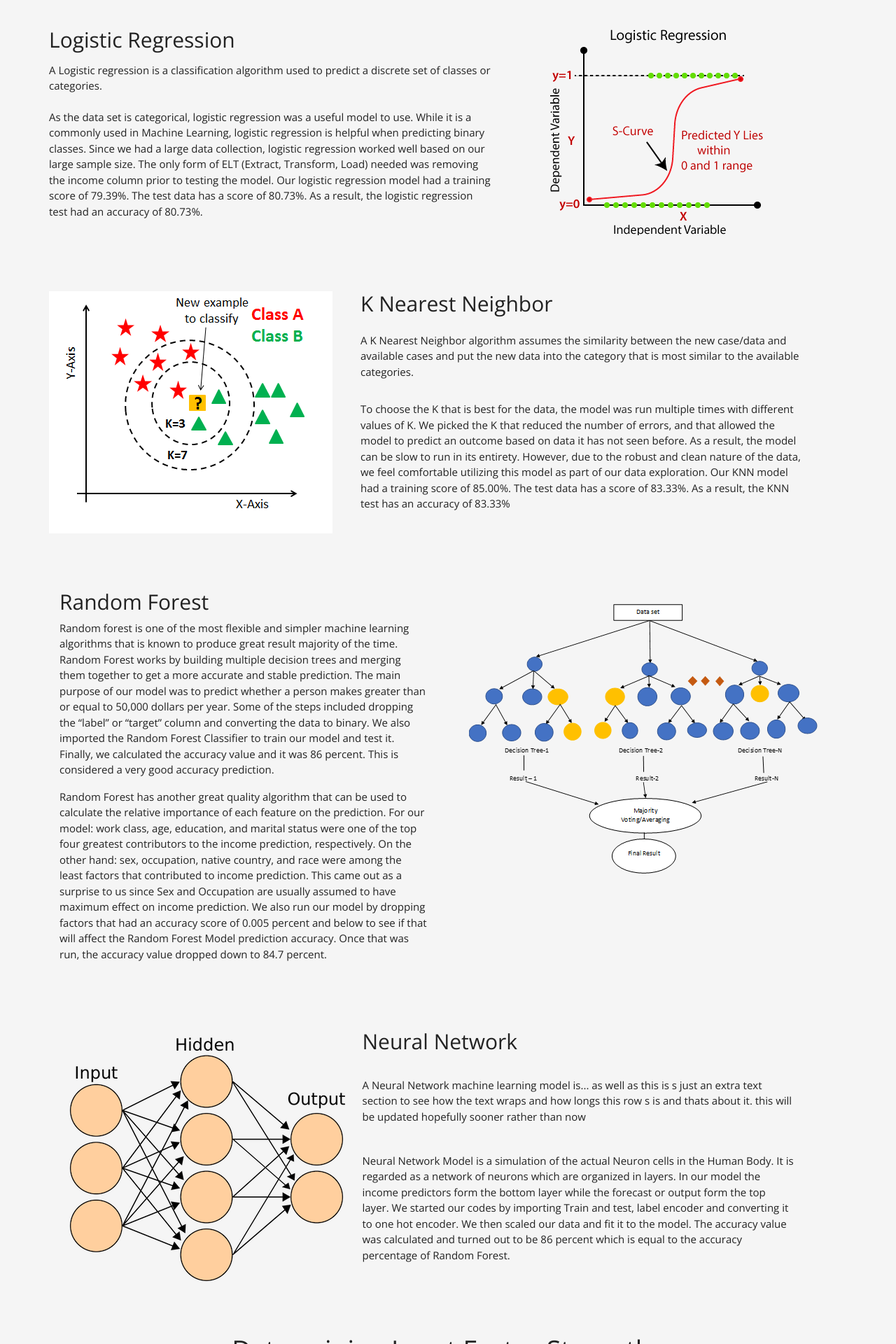
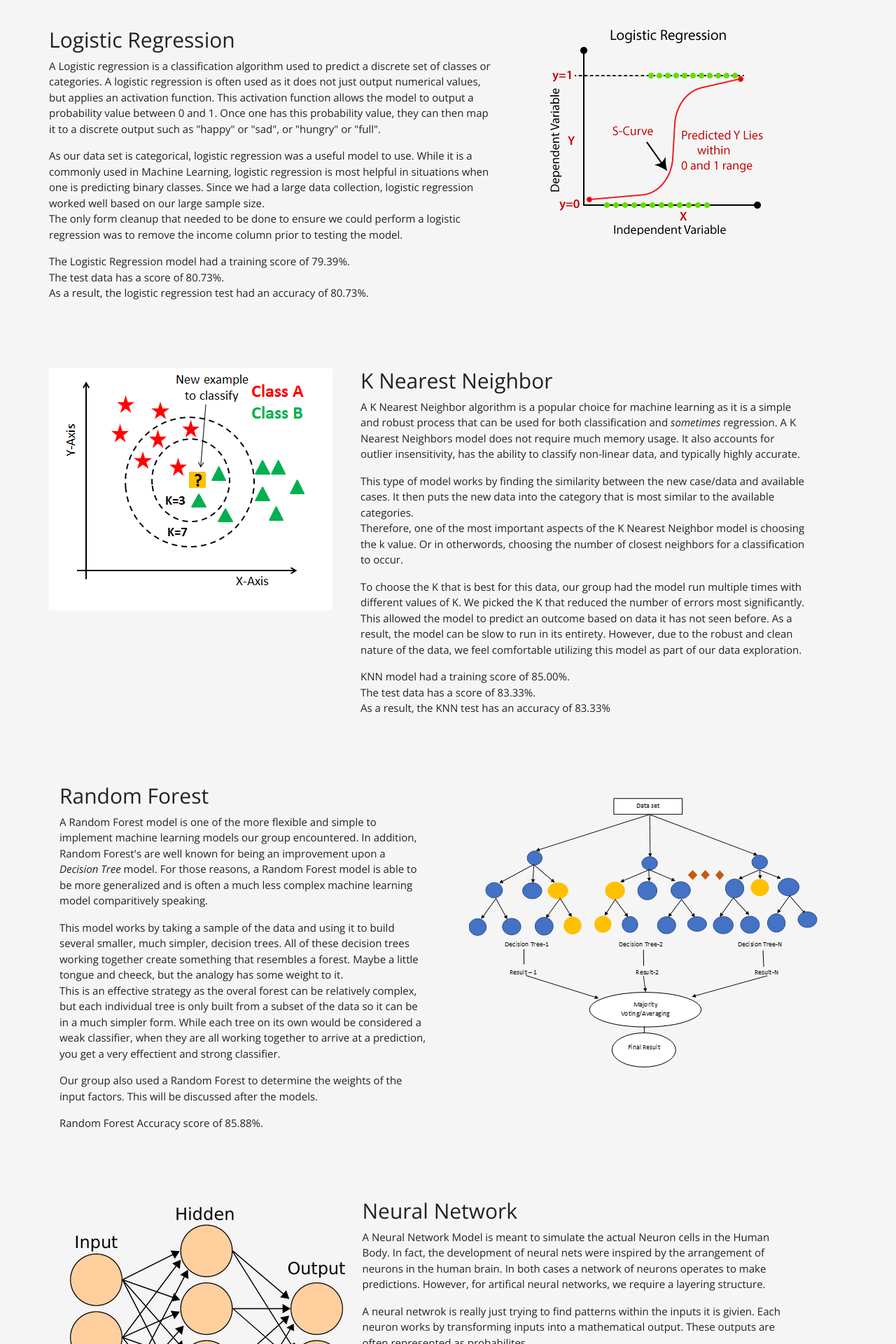
Before and after one commit to NoahLeVoir/income_prediction, a Flask app: page / in a window 1280 px wide. Shown: the part 476-2396 px from the top of the page at 70% size. Run offline with Flask 2, Linux system fonts and the light colour scheme; some libraries are stand-ins or nearby versions.

Commit message:
Final Webpage layout updates

```diff
--- a/static/css/style.css
+++ b/static/css/style.css
@@ -20,6 +20,14 @@
 .right-adjust {
   margin-left: 50px;
   padding-left: 10px;
+  padding-right: 5px;
+}
+
+/* Push to the right */
+.right-adjust-sm {
+  object-fit: scale-down;
+  margin-left: 25px;
+  padding-left: 5px;
   padding-right: 5px;
 }
 
--- a/templates/index.html
+++ b/templates/index.html
@@ -55,8 +55,12 @@
     <div class="row">
       <div class="col-md-7 row">
         <h2 class="text-center">Logistic Regression</h2>
-        <p>A Logistic regression is a classification algorithm used to predict a discrete set of classes or categories.</p>
-        <p>As the data set is categorical, logistic regression was a useful model to use. While it is a commonly used in Machine Learning, logistic regression is helpful when predicting binary classes. Since we had a large data collection, logistic regression worked well based on our large sample size. The only form of ELT (Extract, Transform, Load) needed was removing the income column prior to testing the model. Our logistic regression model had a training score of 79.39%. The test data has a score of 80.73%. As a result, the logistic regression test had an accuracy of 80.73%.</p>
+        <p>A Logistic regression is a classification algorithm used to predict a discrete set of classes or categories. A logistic regression is often used as it does not just output numerical values, but applies an activation function. This activation function allows the model to output a probability value between 0 and 1. Once one has this probability value, they can then map it to a discrete output such as "happy" or "sad", or "hungry" or "full".</p>
+        <p>As our data set is categorical, logistic regression was a useful model to use. While it is a commonly used in Machine Learning, logistic regression is most helpful in situations when one is predicting binary classes. Since we had a large data collection, logistic regression worked well based on our large sample size.<br>
+          The only form cleanup that needed to be done to ensure we could perform a logistic regression was to remove the income column prior to testing the model.</p>
+        <p>The Logistic Regression model had a training score of 79.39%.<br>
+          The test data has a score of 80.73%.<br>
+          As a result, the logistic regression test had an accuracy of 80.73%.</p>
       </div>
       <!-- Image -->
       <div class="col-md-5 row">
@@ -77,8 +81,13 @@
       </div>
       <div class="col-md-7 row">
         <h2>K Nearest Neighbor</h2>
-        <p>A K Nearest Neighbor algorithm assumes the similarity between the new case/data and available cases and put the new data into the category that is most similar to the available categories.</p>
-        <p>To choose the K that is best for the data, the model was run multiple times with different values of K. We picked the K that reduced the number of errors, and that allowed the model to predict an outcome based on data it has not seen before. As a result, the model can be slow to run in its entirety. However, due to the robust and clean nature of the data, we feel comfortable utilizing this model as part of our data exploration. Our KNN model had a training score of  85.00%. The test data has a score of 83.33%. As a result, the KNN test has an accuracy of 83.33%</p>
+        <p>A K Nearest Neighbor algorithm is a popular choice for machine learning as it is a simple and robust process that can be used for both classification and <i>sometimes</i> regression. A K Nearest Neighbors model does not require much memory usage. It also accounts for outlier insensitivity, has the ability to classify non-linear data, and typically highly accurate.</p>
+        <p>This type of model works by finding the similarity between the new case/data and available cases. It then puts the new data into the category that is most similar to the available categories.<br>
+          Therefore, one of the most important aspects of the K Nearest Neighbor model is choosing the k value. Or in otherwords, choosing the number of closest neighbors for a classification to occur.</p>
+        <p>To choose the K that is best for this data, our group had the model run multiple times with different values of K. We picked the K that reduced the number of errors most significantly. This allowed the model to predict an outcome based on data it has not seen before. As a result, the model can be slow to run in its entirety. However, due to the robust and clean nature of the data, we feel comfortable utilizing this model as part of our data exploration.</p>
+        <p>KNN model had a training score of  85.00%.<br>
+          The test data has a score of 83.33%.<br>
+          As a result, the KNN test has an accuracy of 83.33%</p>
       </div>
     </div>
 
@@ -88,8 +97,11 @@
     <div class="row">
       <div class="col-md-6 row">
         <h2>Random Forest</h2>
-        <p>Random forest is one of the most flexible and simpler machine learning algorithms that is known to produce great result majority of the time. Random Forest works by building multiple decision trees and merging them together to get a more accurate and stable prediction.  The main purpose of our model was to predict whether a person makes greater than or equal to 50,000 dollars per year. Some of the steps included dropping the “label” or “target” column and converting the data to binary. We also imported the Random Forest Classifier to train our model and test it. Finally, we calculated the accuracy value and it was 86 percent. This is considered a very good accuracy prediction.</p>
-        <p>Random Forest has another great quality algorithm that can be used to calculate the relative importance of each feature on the prediction. For our model: work class, age, education, and marital status were one of the top four greatest contributors to the income prediction, respectively. On the other hand: sex, occupation, native country, and race were among the least factors that contributed to income prediction. This came out as a surprise to us since Sex and Occupation are usually assumed to have maximum effect on income prediction. We also run our model by dropping factors that had an accuracy score of 0.005 percent and below to see if that will affect the Random Forest Model prediction accuracy. Once that was run, the accuracy value dropped down to 84.7 percent.</p>
+        <p>A Random Forest model is one of the more flexible and simple to implement machine learning models our group encountered. In addition, Random Forest's are well known for being an improvement upon a <i>Decision Tree</i> model. For those reasons, a Random Forest model is able to be more generalized and is often a much less complex machine learning model comparitively speaking.</p>
+        <p>This model works by taking a sample of the data and using it to build several smaller, much simpler, decision trees. All of these decision trees working together create something that resembles a forest. Maybe a little tongue and cheeck, but the analogy has some weight to it.<br>
+          This is an effective strategy as the overal forest can be relatively complex, but each individual tree is only built from a subset of the data so it can be in a much simpler form. While each tree on its own would be considered a weak classifier, when they are all working together to arrive at a prediction, you get a very effectient and strong classifier.</p>
+        <p>Our group also used a Random Forest to determine the weights of the input factors. This will be discussed after the models.</p>
+        <p>Random Forest Accuracy score of  85.88%.</p>
       </div>
       <!-- Image -->
       <div class="col-md-6 row">
@@ -110,8 +122,14 @@
       </div>
       <div class="col-md-7 row">
         <h2>Neural Network</h2>
-        <p>A Neural Network machine learning model is... as well as this is s just an extra text section to see how the text wraps and how longs this row s is and thats about it. this will be updated hopefully sooner rather than now</p>
-        <p>Neural Network Model is a simulation of the actual Neuron cells in the Human Body. It is regarded as a network of neurons which are organized in layers. In our model the income predictors form the bottom layer while the forecast or output form the top layer. We started our codes by importing Train and test, label encoder and converting it to one hot encoder. We then scaled our data and fit it to the model. The accuracy value was calculated and turned out to be 86 percent which is equal to the accuracy percentage of Random Forest.</p>
+        <p>A Neural Network Model is meant to simulate the actual Neuron cells in the Human Body. In fact, the development of neural nets were inspired by the arrangement of neurons in the human brain. In both cases a network of neurons operates to make predictions. However, for artifical neural networks, we require a layering structure.</p>
+        <p>A neural netwrok is really just trying to find patterns within the inputs it is givien. Each neuron works by transforming inputs into a mathematical output. These outputs are often represented as probabilites.<br>
+          For instance, a neural networks will return a result such as "80% likely to be yes" and "20% likely to be no".</p>
+        <p>A model can be trained through something known as forward propagation. This is the process of feeding the neural network a ton of inputs and having it compare the outputs to a known label.<br>
+          As the model continues to run, the error of the output probability is fed through backward propagation. This allows the network to update each neurons weight and results in a more accurate prediction.<br>
+          Once a network is properly trained, it can then look at a new set of data or a new input, and predict an outcome with high levels of accuracy.</p>
+        <p>For our model, the income predictors form the bottom layer while the forecast or output form the top layer. We started by importing train and test, label encoder and converting it to one hot encoder.<br>We then scaled our data and fit it to the model.</p>
+        <p>Neural Network Accuracy score of 86.04%</p>
       </div>
     </div>
 
@@ -126,15 +144,21 @@
     <div class="row">
       <!-- Image -->
       <div class="col-md-4 row">
-        <p>For additional analysis, our team was interested to see the overall strengths of each input variable. We wanted to see if any variable had more of an effect on the overall prediction than another.<br>
+        <p><br>For additional analysis, our team was interested to see the overall strengths of each input variable. We wanted to see if any variable had more of an effect on the overall prediction than another.<br>
           As can be seen in the graph to the right, of the 14 determinating factors in our dataset there are 5 that have more significant of an impact to the final prediction.<br>
           The graph was created during the random forest model test and used imported <i>sklearn</i> functionality in association with <i>pandas</i> to determine the inputs importnace and priority percentage as they pertain to the accuracy of an overall income prediction. </p>
-        <p>ADD MORE ANALYSIS OR CONFUSION MATRIX explanation......</p>
       </div>
       <div class="col-md-8 row">
         <div class="text-center">
           <img src="/static/css/Images/prediction_factors.png" class="img-responsive" alt="">
         </div>
+      </div>
+    </div>
+
+    <div class="row">
+      <div class="col-md-12 text-center">
+        <p>For our model: work class, age, education, and marital status were one of the top four greatest contributors to the income prediction, respectively. On the other hand: sex, occupation, native country, and race were among the least factors that contributed to income prediction.<br>
+          This came out as a surprise to us since Sex and Occupation are usually assumed to have a large effect on ones' income.</p>
       </div>
     </div>
 
@@ -149,21 +173,25 @@
     <div>
       <div class="text-center">
         <p>As seen in the graph below, all of the chosen models performed well in comparison to one another. A net of <i>2.57</i> percentage points seperates the range of accuracy scores across the four models. The final accuracy scores of each model are as follows:</p>
-        <p>Regression: 80.73%   |   K Nearest Neighbor: 83.33%<br>
+        <p>Logistic Regression: 80.73%   |   K Nearest Neighbor: 83.33%<br>
           Random Forest: 85.88%   |   Neural Network: 86.04%</p>
-        <img class="image-center space-adjust" src="/static/css/Images/model_comparison.png" class="space-adjust img-responsive" alt=""></img>
-        <p>For this reason it is difficult to pick one model as a clear winner over another. When the accuracy levels are so close to one another, other factors such as the models efficiency or accessibilty for further research start to become larger factors than just the overall accuracy of the model. For this reason, our team decided that the model that made the most sense to build our live predication demo with would be the <i>Random Forest</i> model.</p>
+
       </div>
     </div>
 
-      <!-- Final Analysis Write Up -->
-  <div>
-    <div class="text-center">
-      <h2>Want to try it out yourself?</h2>
-      <p>One of the most exciting parts of this project is coming out of it with an interactive demo that anyone can try. If you want to interact with the model that we found to be the best predictor of our dataset follow the link below or click on the <i>Income Predictor</i> tab at the top of the page. There you can add in your own values for some of the input factors and see if our model can accurately predict if income is above or below $50,000!!</p>
+    <!-- Decision on which model to pick -->
+    <div class="row">
+      <div class="col-md-7 row">
+        <h2>Final Model Selection</h2>
+        <p>For this reason it is difficult to pick one model as a clear winner over another. When the accuracy levels are so close to one another, other factors such as the models efficiency or accessibilty for further research start to become larger factors than just the overall accuracy of the model. For this reason, our team decided that the model that made the most sense to build our live predication demo with would be the <i>Random Forest</i> model.</p>
+        <h2>Want to try it out yourself?</h2>
+        <p>One of the most exciting parts of this project is coming out of it with an interactive demo that anyone can try. If you want to interact with the model that we found to be the best predictor of our dataset follow the link below or click on the <i>Income Predictor</i> tab at the top of the page. There you can add in your own values for some of the input factors and see if our model can accurately predict if income is above or below $50,000!!</p>
           <a href="/predictor">Try Out Our Best Performing Model in this Interactive Activity!</a>
+      </div>
+      <div class="col-md-5 row">
+        <img class="image-center right-adjust" src="/static/css/Images/model_comparison.png" class="space-adjust img-responsive" alt=""></img>
+      </div>
     </div>
-  </div>
 
 
   <!-- End Container -->
--- a/templates/predictions_model.html
+++ b/templates/predictions_model.html
@@ -78,9 +78,8 @@
     <div class="row">
       <div class="col-md-12">
         <h3>This Prediction Uses a Random Forest Model</h3>
-        <p>As discussed in the <a href="/">Model Analysis</a> page a Random Forest Machine Learning Model forest is one of the most flexible and simpler machine learning algorithms that is known to produce great result majority of the time. Random Forest works by building multiple decision trees and merging them together to get a more accurate and stable prediction.<br>
-          The main <br>
-          The below gif illustrates how our model is working based on</p>
+        <p>As discussed in the <a href="/">Model Analysis</a> page a Random Forest Machine Learning Model works by taking a sample of the data and using it to build several smaller, much simpler, decision trees. All of these decision trees working together create something that resembles a forest. Maybe a little tongue and cheeck, but the analogy has some weight to it.</p>
+        <p>The below gif is a great illustration of how our model is working on each row of our dataset in order to come up with an income prediction.</p>
       </div>
     </div>
 
```
Also changed, not shown: templates/about.html (+9 -4 lines), static/css/Images/data-dive.jpeg (added), static/css/Images/data-diving.jpeg (added), static/css/Images/model_comparison.png.
